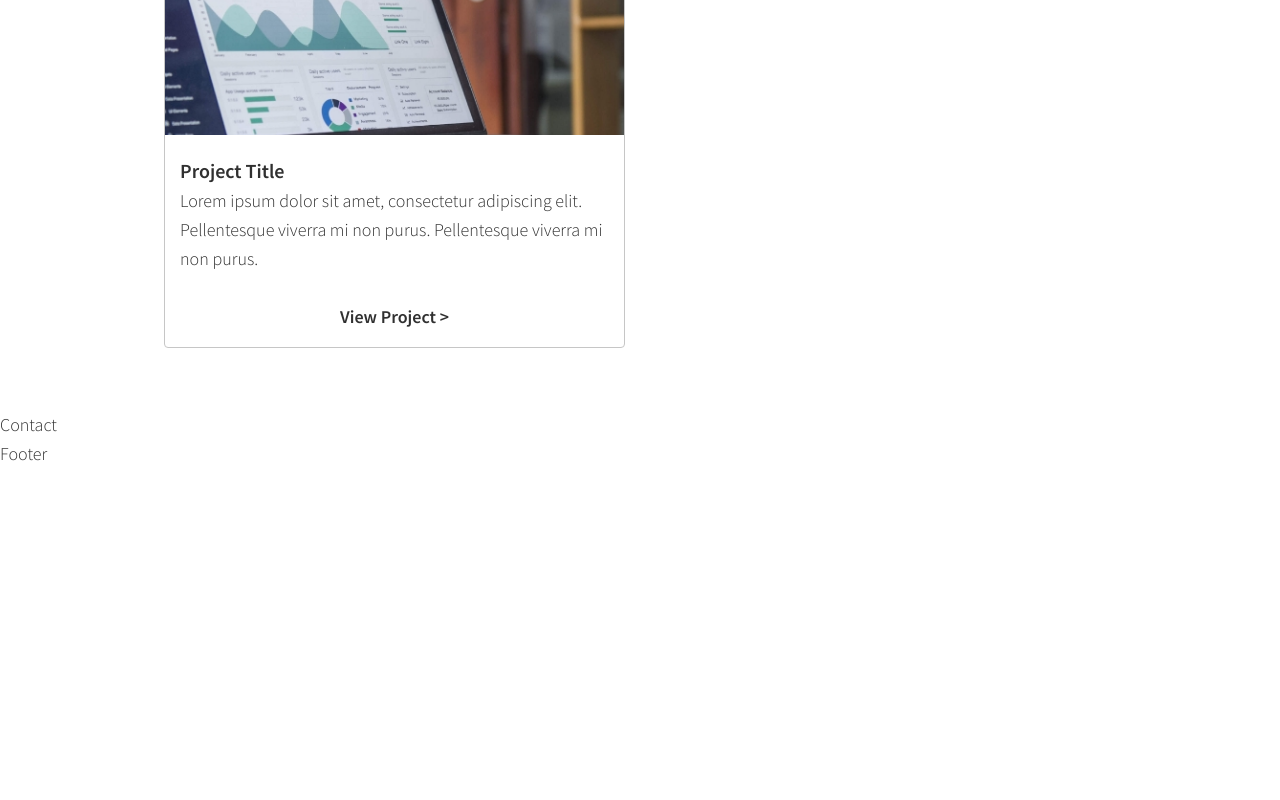
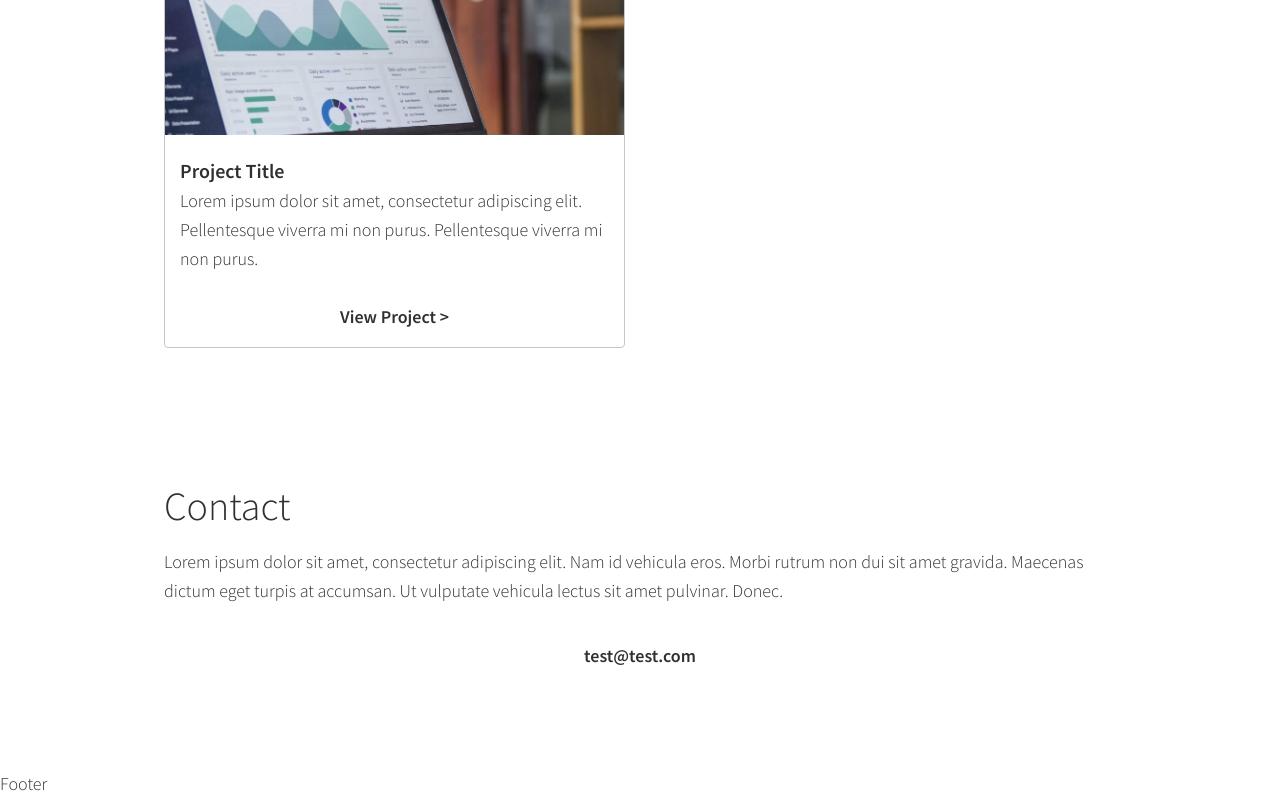
Before and after one commit to markjager13/next-portfolio, a Next.js app: page / in a window 1280 px wide. Shown: the part 1848-2648 px from the top of the page. Before the commit the page ends 2319 px from the top, so only its background shows below. Built offline with nearby package versions, Linux system fonts and the light colour scheme.

Commit message:
added basic contact section

```diff
--- /dev/null
+++ b/components/Contact.js
@@ -0,0 +1,18 @@
+import React from 'react'
+import Link from 'next/link';
+import { Section, Title, EmailLink } from './styles/Contact.styled';
+
+
+const Contact = () => {
+  return (
+    <Section>
+        <Title>Contact</Title>
+            <p>Lorem ipsum dolor sit amet, consectetur adipiscing elit. Nam id vehicula eros. Morbi rutrum non dui sit amet gravida. Maecenas dictum eget turpis at accumsan. Ut vulputate vehicula lectus sit amet pulvinar. Donec.</p>
+            <Link href="mailto: test@test.com" passHref>
+                <EmailLink><span>test@test.com</span></EmailLink>
+            </Link>
+    </Section>
+  )
+}
+
+export default Contact
--- /dev/null
+++ b/components/styles/Contact.styled.js
@@ -0,0 +1,35 @@
+import styled from 'styled-components';
+
+export const Section = styled.div`
+    padding: 3.5em 2em;
+
+    max-width: 1024px;
+    margin: 0 auto;
+`;
+
+export const Title = styled.div`
+    margin-bottom: 0.25em;
+    grid-area: title;
+    font-size: 2.5rem;
+
+    span {
+        font-weight: 600;
+    }
+`;
+
+export const EmailLink = styled.a`
+display: flex;
+justify-content: center;
+align-items: center;
+padding: 2em;
+    font-weight: 600;
+    color: #303030;
+
+    span {
+        transition: border-bottom ease 250ms;
+
+        &:hover {
+            border-bottom: 2px solid black;
+        }
+    }
+`;
--- a/pages/index.js
+++ b/pages/index.js
@@ -4,6 +4,7 @@ import Header from '../components/Header';
 import About from '../components/About';
 import Skills from '../components/Skills';
 import Projects from '../components/Projects';
+import Contact from '../components/Contact';
 
 export default function Home() {
   return (
@@ -13,9 +14,7 @@ export default function Home() {
       <About />
       <Skills />
       <Projects />
-      <div>
-        Contact
-      </div>
+      <Contact />
       <div>
         Footer
       </div>
```
